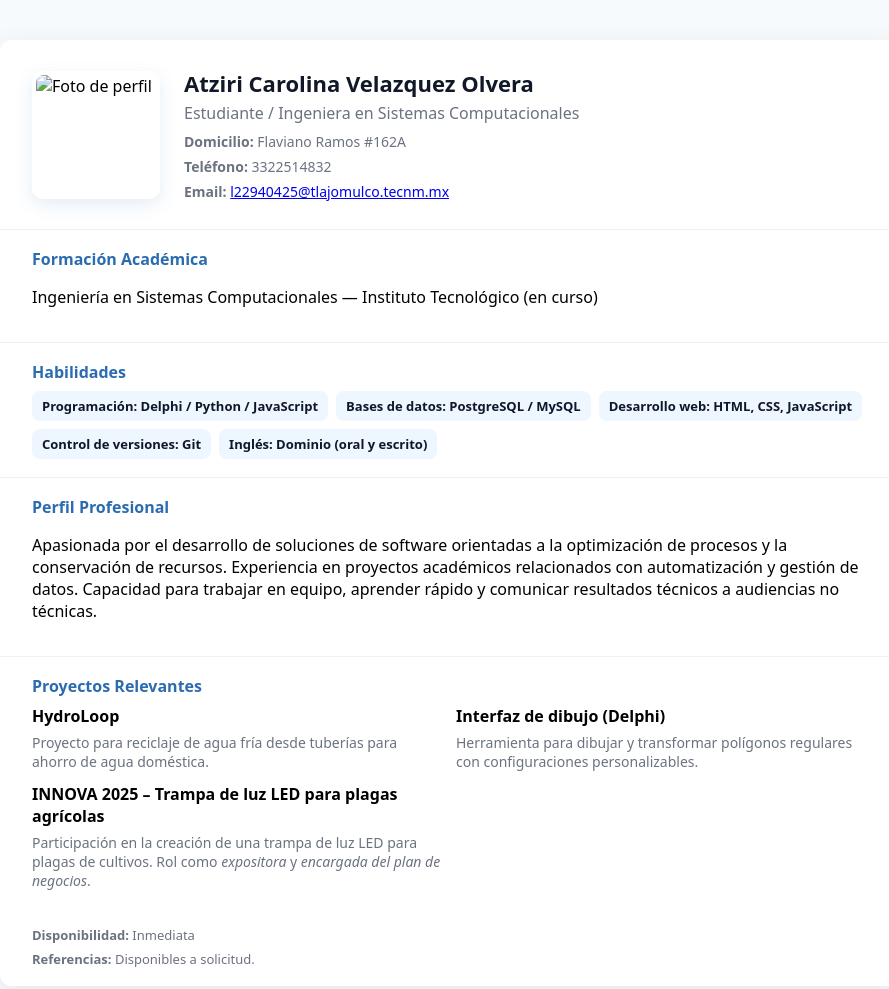
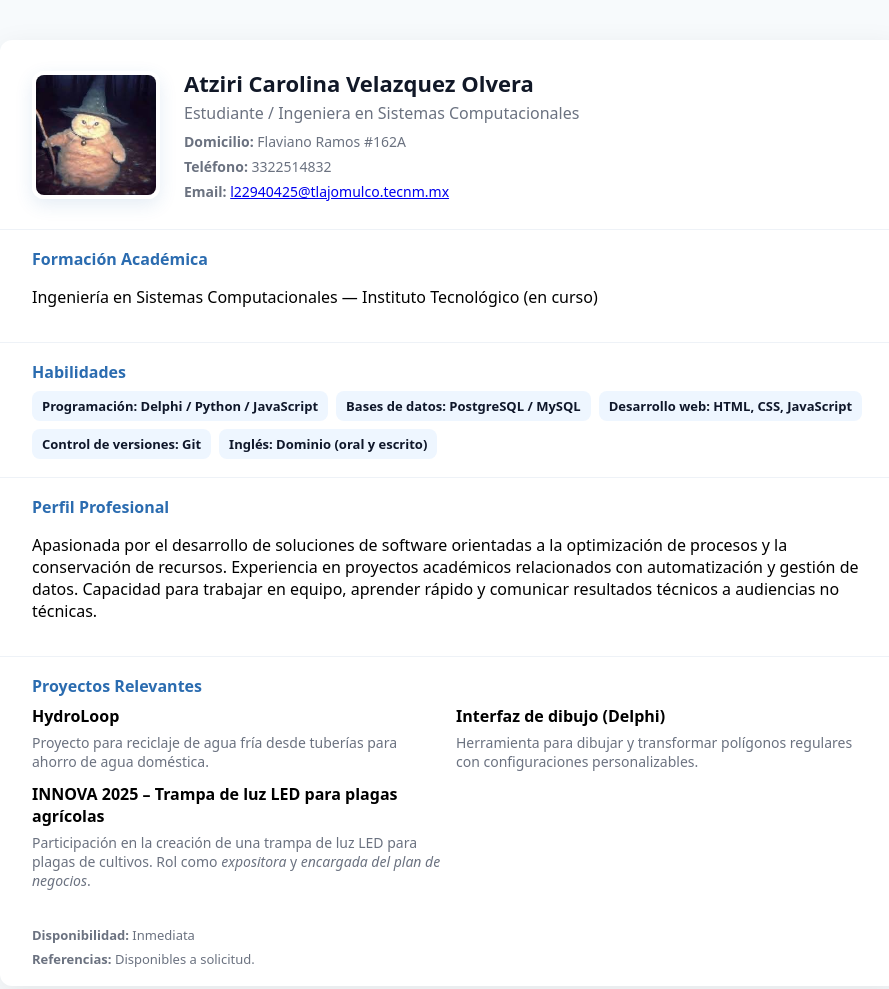
Before and after one commit to atziricarolinav-dotcom/Curriculum-de-Atziri, a plain HTML site: page index.html in a window 1280 px wide. Shown: the whole page, without its empty margins (190-1079 px from the left). Drawn offline with Linux system fonts and the light colour scheme.

Commit message:
Update index.html

```diff
--- a/index.html
+++ b/index.html
@@ -116,7 +116,7 @@
     <!-- ENCABEZADO -->
     <header>
       <div class="photo" aria-label="Foto de perfil">
-        <img src="imagenes/gato.png" alt="Foto de perfil">
+        <img src="gato.png" alt="Foto de perfil">
       </div>
       <div>
         <h1>Atziri Carolina Velazquez Olvera</h1>
```
